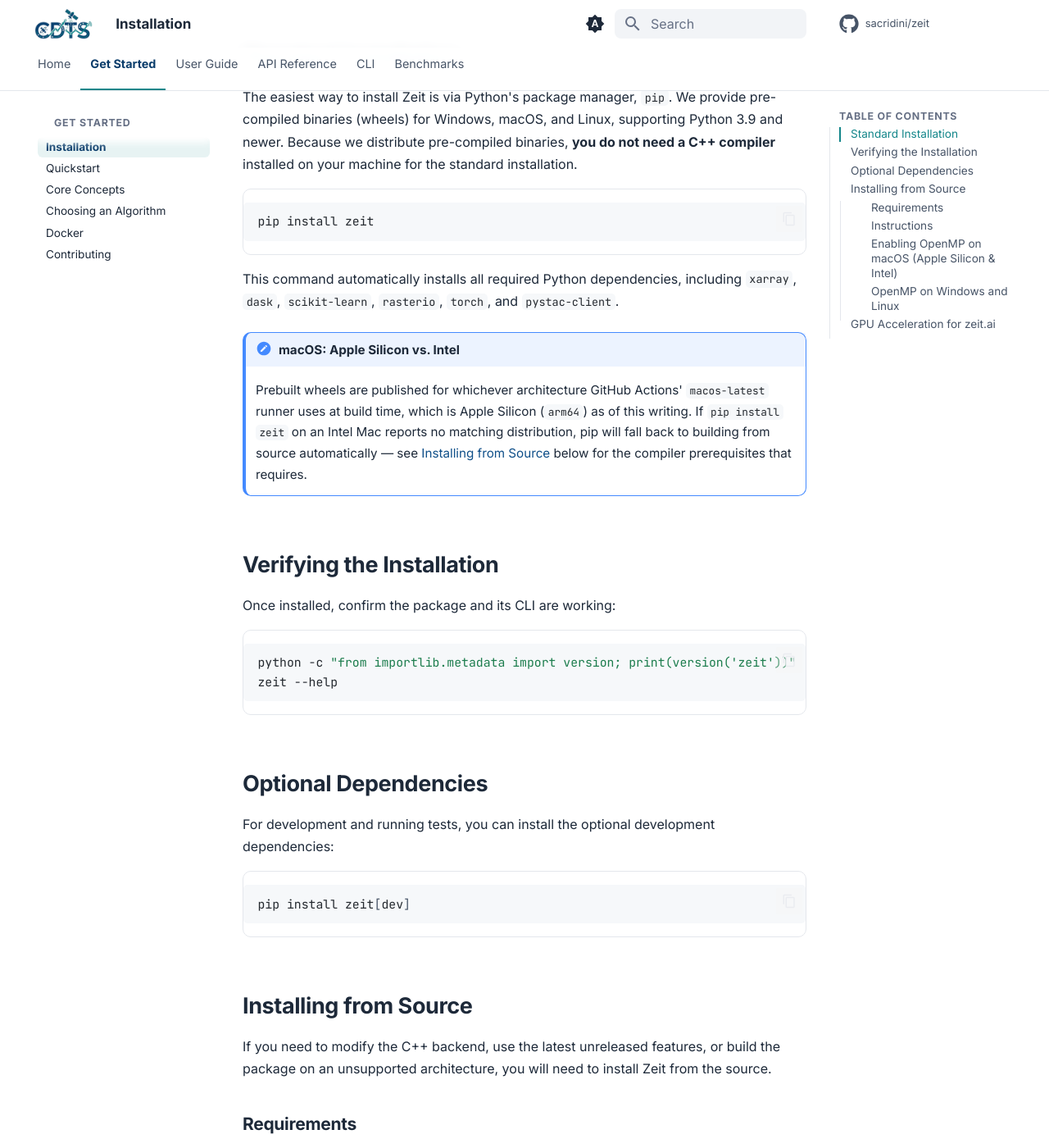
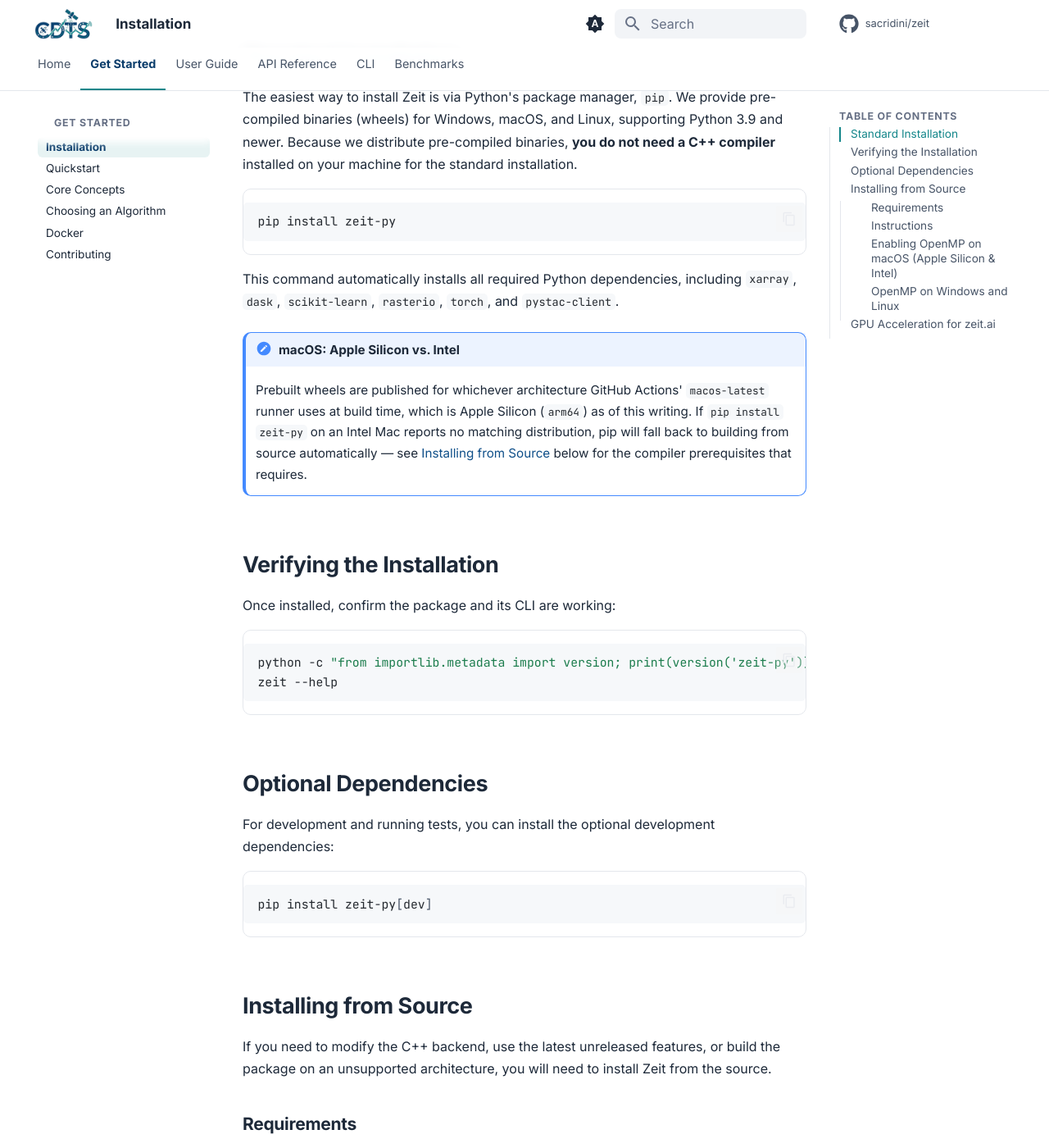
Before and after one commit to sacridini/cdts, an MkDocs documentation site: the page built from docs/getting-started/installation.md, in a window 1280 px wide and 1400 px high, scrolled down 374 px. Shown: the whole window at 82% size. Built offline with MkDocs 1.6.1 and Material for MkDocs 9.7.7, drawn with Linux system fonts in a browser that asks for light colours; comment, search, counter and statistics services are not loaded; some of the changed text lies outside the part shown.

````diff
--- a/docs/getting-started/installation.md
+++ b/docs/getting-started/installation.md
@@ -7,20 +7,20 @@
 The easiest way to install Zeit is via Python's package manager, `pip`. We provide pre-compiled binaries (wheels) for Windows, macOS, and Linux, supporting Python 3.9 and newer. Because we distribute pre-compiled binaries, **you do not need a C++ compiler** installed on your machine for the standard installation.
 
 ```bash
-pip install zeit
+pip install zeit-py
 ```
 
 This command automatically installs all required Python dependencies, including `xarray`, `dask`, `scikit-learn`, `rasterio`, `torch`, and `pystac-client`.
 
 !!! note "macOS: Apple Silicon vs. Intel"
-    Prebuilt wheels are published for whichever architecture GitHub Actions' `macos-latest` runner uses at build time, which is Apple Silicon (`arm64`) as of this writing. If `pip install zeit` on an Intel Mac reports no matching distribution, pip will fall back to building from source automatically — see [Installing from Source](#installing-from-source) below for the compiler prerequisites that requires.
+    Prebuilt wheels are published for whichever architecture GitHub Actions' `macos-latest` runner uses at build time, which is Apple Silicon (`arm64`) as of this writing. If `pip install zeit-py` on an Intel Mac reports no matching distribution, pip will fall back to building from source automatically — see [Installing from Source](#installing-from-source) below for the compiler prerequisites that requires.
 
 ## Verifying the Installation
 
 Once installed, confirm the package and its CLI are working:
 
 ```bash
-python -c "from importlib.metadata import version; print(version('zeit'))"
+python -c "from importlib.metadata import version; print(version('zeit-py'))"
 zeit --help
 ```
 
@@ -29,7 +29,7 @@ zeit --help
 For development and running tests, you can install the optional development dependencies:
 
 ```bash
-pip install zeit[dev]
+pip install zeit-py[dev]
 ```
 
 ## Installing from Source
@@ -80,19 +80,19 @@ If you want the maximum possible performance out of the C++ core on macOS, you c
 
 3. With those exported in the same shell, install Zeit from source. `setup.py` will now detect `libomp` and compile with OpenMP support:
    ```bash
-   pip install --no-binary zeit zeit
+   pip install --no-binary zeit-py zeit-py
    # or, if cloning from GitHub: pip install -e .
    ```
 
 ### OpenMP on Windows and Linux
 
-Unlike macOS, Windows (MSVC) and Linux (GCC) ship with native OpenMP support, so no extra steps are needed — `setup.py` enables it automatically for both a standard `pip install zeit` (wheel) and a source install.
+Unlike macOS, Windows (MSVC) and Linux (GCC) ship with native OpenMP support, so no extra steps are needed — `setup.py` enables it automatically for both a standard `pip install zeit-py` (wheel) and a source install.
 
 ## GPU Acceleration for `zeit.ai`
 
 The deep learning models in `zeit.ai` (`UTAE`, `LTAE`/`LightTAE`, `TempCNN`, `Siamese Change Detector`, `GeoFoundationViT`) are plain PyTorch `nn.Module`s and run on whatever device you move them to — none of them hard-code CUDA.
 
-*   **NVIDIA GPUs (Linux/Windows):** the standard `pip install zeit` installs a `torch` build with CUDA support where available. Use `torch.device("cuda")` as usual.
+*   **NVIDIA GPUs (Linux/Windows):** the standard `pip install zeit-py` installs a `torch` build with CUDA support where available. Use `torch.device("cuda")` as usual.
 *   **Apple Silicon (any M-series chip):** PyTorch's Metal (`mps`) backend gives you native GPU acceleration on macOS — no CUDA or extra install needed, since it ships in the same `torch` package:
     ```python
     device = torch.device("mps" if torch.backends.mps.is_available() else "cpu")
--- a/mkdocs.yml
+++ b/mkdocs.yml
@@ -115,7 +115,7 @@ extra:
       link: https://github.com/sacridini/zeit
       name: Zeit on GitHub
     - icon: fontawesome/brands/python
-      link: https://pypi.org/project/zeit/
+      link: https://pypi.org/project/zeit-py/
       name: Zeit on PyPI
 
 nav:
--- a/pyproject.toml
+++ b/pyproject.toml
@@ -3,7 +3,7 @@ requires = ["setuptools>=77", "wheel", "pybind11>=2.10.0"]
 build-backend = "setuptools.build_meta"
 
 [project]
-name = "zeit"
+name = "zeit-py"
 version = "0.23.0"
 description = "Zeit: Change Detection and Time Series for Python - LandTrendr and CCDC tools"
 license = "GPL-2.0-or-later"
--- a/setup.py
+++ b/setup.py
@@ -90,7 +90,7 @@ class BuildExt(build_ext):
         build_ext.build_extensions(self)
 
 setup(
-    name='zeit',
+    name='zeit-py',
     version='0.23.0',
     packages=['zeit'],
     ext_modules=ext_modules,
````
Also changed, not shown: README.md (+3 -3 lines), docs/getting-started/quickstart.md (+2 -2 lines), docs/index.md (+1 -1 lines), docs/tutorials/parallel-cloud-processing.md (+2 -2 lines), 1 other file.
